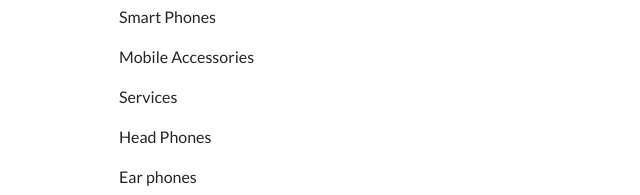
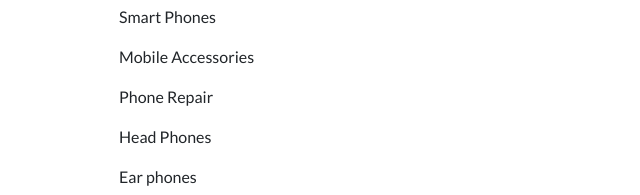
Before and after one commit to prasanthdoccash/narendramobiles, a plain HTML site: page index.html in a window 1280 px wide. Shown: the part 1405-1600 px from the top of the page, 593-1233 px from the left. Drawn offline with nearby package versions, Linux system fonts and the light colour scheme.

Commit message:
Update index.html

```diff
--- a/index.html
+++ b/index.html
@@ -85,7 +85,7 @@
 
                         <p> Mobile Accessories</p>
 
-                        <p> Services</p>
+                        <p> Phone Repair</p>
 
                         <p> Head Phones</p>
 
```
